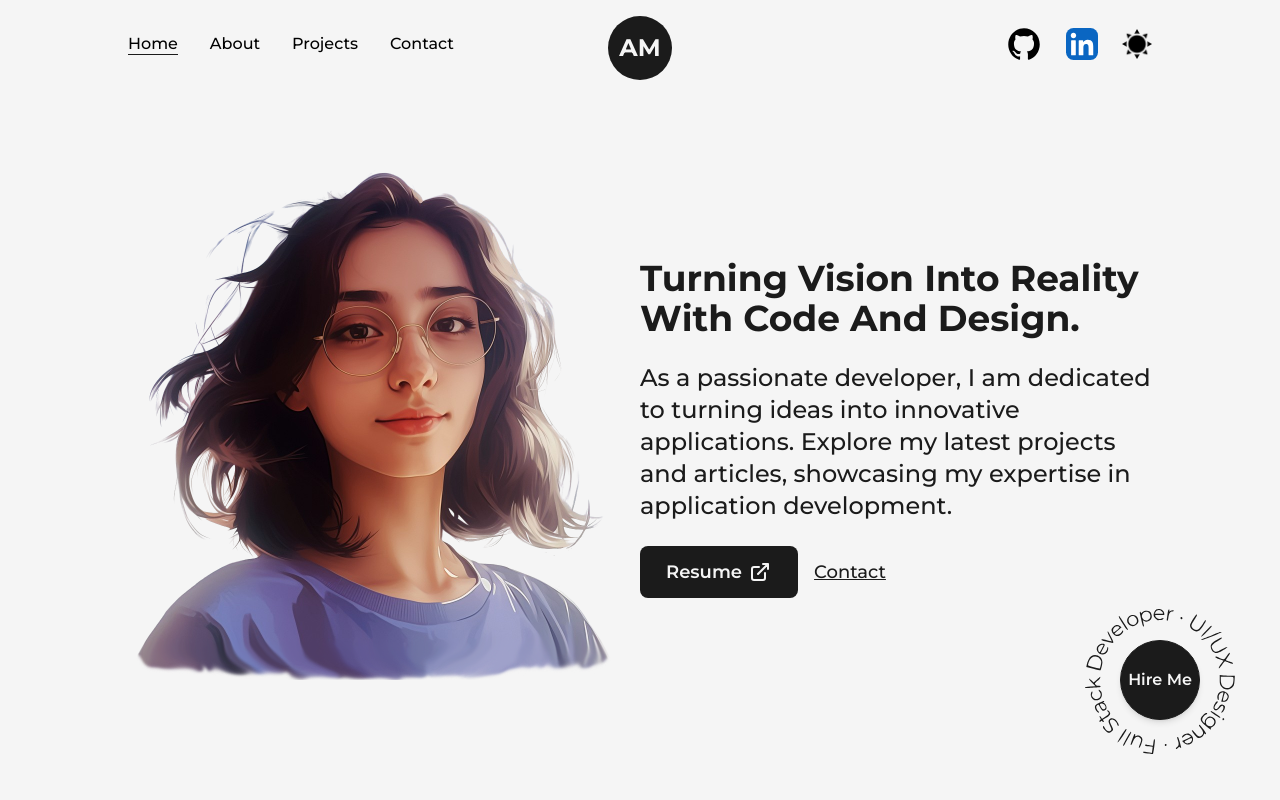
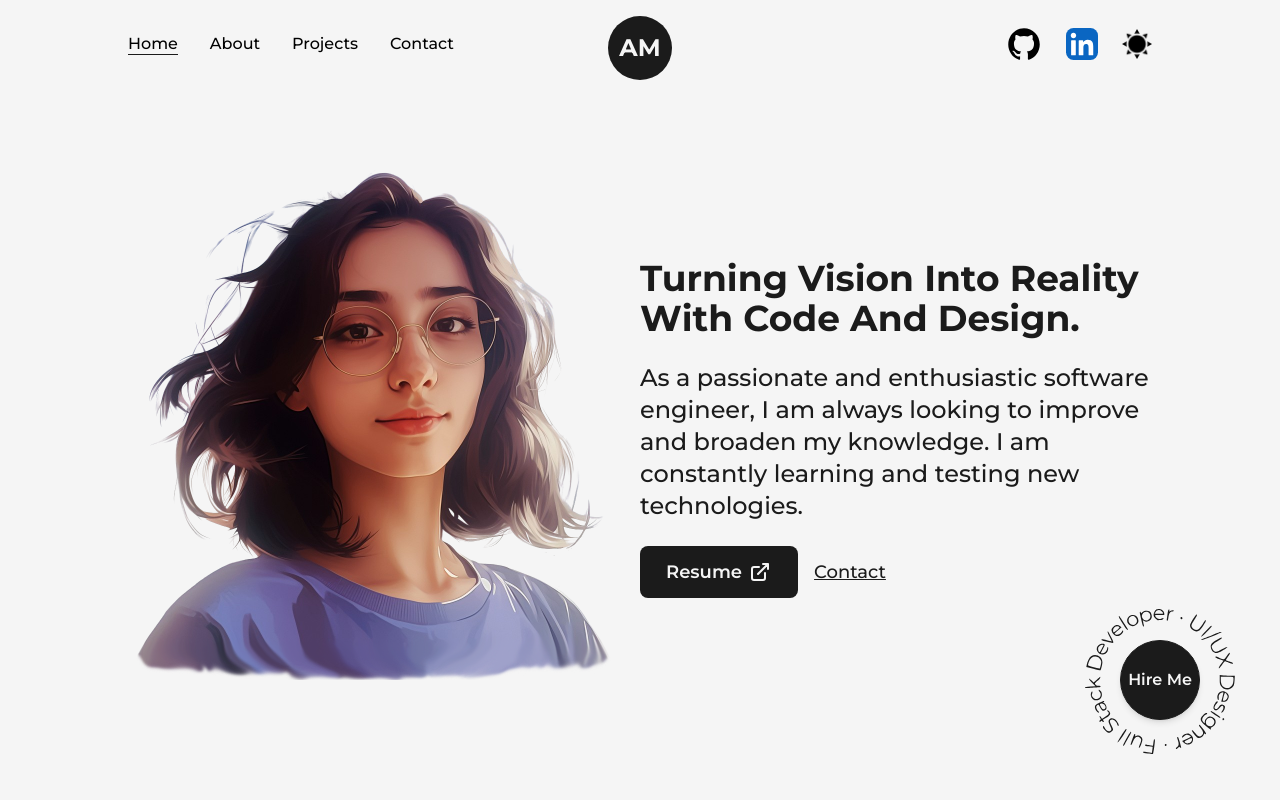
Before and after one commit to Marinescu-Alexandra/Portofolio, a Next.js app: page / in a window 1280 px wide. Shown: the top 800 px of the page. Built offline with nearby package versions, Linux system fonts and the light colour scheme.

Commit message:
updated Resume, updated media screens, updated project card style

```diff
--- a/src/components/projects/projectCard.tsx
+++ b/src/components/projects/projectCard.tsx
@@ -35,7 +35,8 @@ const ProjectCard: FC<ProjectCardProps> = ({ title, link, info, icons, image })
                                50vw"
                     />
                 </motion.div>
-                <motion.div className="w-[36%] h-[500px] rounded-r-2xl flex flex-col justify-around items-left sm-desktop:w-[90%]
+
+                <motion.div className="w-[36%] h-[500px] rounded-r-2xl flex flex-col justify-around items-left sm-desktop:w-[90%] lg-desktop:w-[60%]
                 sm-desktop:rounded-t-none sm-desktop:rounded-b-2xl sm-desktop:h-auto shadow-glow bg-white dark:bg-dark gap-2"
                     initial={{ boxShadow: '0 0 5px #65ddf4' }}
                     animate={{ boxShadow: '0 0 22px #65ddf4' }}
@@ -52,12 +53,12 @@ const ProjectCard: FC<ProjectCardProps> = ({ title, link, info, icons, image })
                     <p className="mx-6 font- text-lg mb-4 dark:text-light">
                         {info}
                     </p>
-                    <div className="flex flex-row justify-left items-center mx-6 space-x-4 mb-4">
+                    <div className=" grid grid-rows-2 grid-cols-5 mx-auto gap-x-4 ml-6 gap-y-2 sm-desktop:grid-cols-8">
                         {icons.map((icon) =>
                             <Image
                                 src={icon}
                                 alt="nextjsImage"
-                                className="rounded-full bg-light sm-desktop:h-[40px] sm-desktop:w-[40px] border-2"
+                                className="rounded-full bg-light sm-desktop:h-[50px] sm-desktop:w-[50px] border-2"
                                 width={50}
                                 height={50}
                                 priority
--- a/src/pages/index.tsx
+++ b/src/pages/index.tsx
@@ -30,8 +30,8 @@ export default function Home() {
                     <div className="w-1/2 flex flex-col items-center self-center phone:w-[85%] tablet:w-[80%] laptop:w-[75%] sm-desktop:w-[70%]  ">
                     <AnimatedText text="Turning Vision Into Reality With Code And Design." className=""/>
                     <p className="font-medium text-2xl my-4 phone:text-base tablet:text-lg sm-desktop:text-2xl">
-                        As a passionate developer, I am dedicated to turning ideas into innovative applications.
-                        Explore my latest projects and articles, showcasing my expertise in application development.
+                                As a passionate and enthusiastic software engineer, I am always looking to improve and broaden my knowledge. I am constantly
+                                learning and testing new technologies.
                     </p>
                     <div className="flex items-center self-start mt-2">
                                 <Link href="/files/cv_alexandra_marinescu_2024.pdf" target={"_blank"}
--- a/src/pages/projects.tsx
+++ b/src/pages/projects.tsx
@@ -8,6 +8,7 @@ import tailwind from "@/icons/tailwind.png"
 import angular from '@/icons/angular.png'
 import mongodb from '@/icons/mongodb.png'
 import socketio from '@/icons/socketio.png'
+import redux from '@/icons/redux.png'
 import js from '@/icons/js.jpg'
 import Layout from "@/components/layouts/layout";
 import PageTransition from "@/components/transitions/pageTransitions";
@@ -27,7 +28,7 @@ const Projects = () => {
     }[] = [{ title: "Web Scraper Application", link: "https://github.com/Marinescu-Alexandra/WebScraper", icons: [nodejs, js, angular], image: webScraper,info: "This project is simple web scraping application, meant to scrape content from https://wsa-test.vercel.app/. The scraped data is returned in a JSON format, and can be filtered by multiple queries.The scraped data is displayed on a frontend server and can be easily copied with a button." },
             { title: "Personal Portofolio", link: "https://github.com/Marinescu-Alexandra/Portofolio", icons: [nextjs, typescript, tailwind], image:portofolio, info: "This project is my personal portofolio with a fully responsive desgin, animated elements and using lastest technologies." },
             { title: "Resume Builder", link: "https://github.com/Marinescu-Alexandra/ResumeBuilder", icons: [nodejs, js], image: resumebuilder, info: "This project is a backend implementation for generating automated resumes based on a chosen theme and input json." },
-            { title: "Lotus Messenger", link: "https://github.com/Marinescu-Alexandra/LotusMessenger", icons: [nextjs, typescript, tailwind, mongodb, socketio], image: messenger, info: "This project is simple chat application, where regular users cand create accounts, login into the acount and and receive real time messages, media  and notifications. This project is still underwork." },]
+            { title: "Lotus Messenger", link: "https://github.com/Marinescu-Alexandra/LotusMessenger", icons: [nextjs, typescript, tailwind, mongodb, socketio, redux], image: messenger, info: "This project is simple chat application, where regular users cand create accounts, login into the acount and and receive real time messages, media  and notifications. This project is still underwork." },]
 
     return (
         <>
--- a/tailwind.config.ts
+++ b/tailwind.config.ts
@@ -42,6 +42,8 @@ const config: Config = {
             },
         },
         screens: {
+            'lg-desktop': { max: '1780px' },
+
             'desktop': { max: '1560px' },
             // => @media (max-width: 1560px) { ... }
             'sm-desktop': { max: '1270px' },
```
Also changed, not shown: public/icons/redux.png (added), 1 other file (tests, documents, lock files or other folders).
